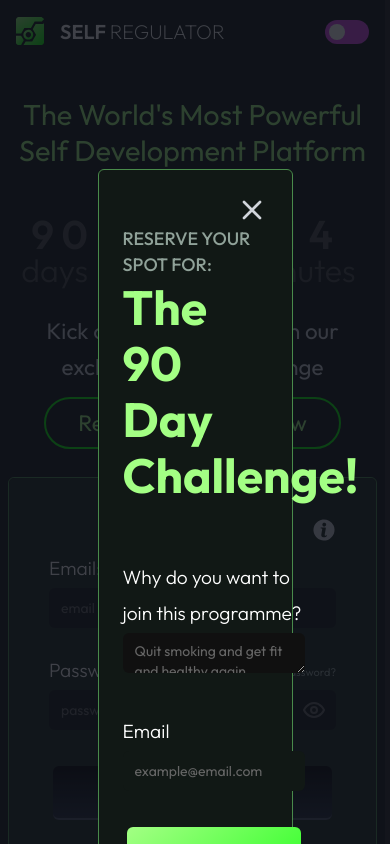
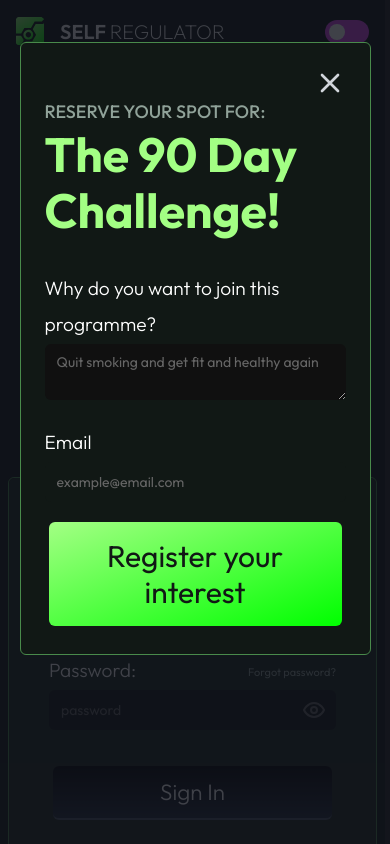
Before and after one commit to JamesPrenticez/pwa, a React (Vite) app in the folder frontend/: page / in a window 390 px wide. Both pictures are taken after a click on the button "Reserve Your Spot Now". Built offline with nearby package versions, Linux system fonts and the light colour scheme; what axios-mock-adapter would draw is missing.

Commit message:
fix handle change on text-area-input, update footer fontsize for mobile

```diff
--- a/frontend/src/components/common/modal.tsx
+++ b/frontend/src/components/common/modal.tsx
@@ -42,7 +42,7 @@ export const Modal = ({
     >
       <div
         className={twMerge(
-          "bg-tarantula rounded-md fixed z-50 top-[5%] left-[25%] w-[50%] h-[90%] p-6 border border-grass",
+          "bg-tarantula rounded-md fixed z-50 top-[5%] left-[5%] md:left-[25%] w-[90%] md:w-[50%] h-[90%] p-6 border border-grass",
           className,
         )}
         onClick={(e) => e.stopPropagation()}
--- a/frontend/src/components/layout/footer.tsx
+++ b/frontend/src/components/layout/footer.tsx
@@ -1,8 +1,11 @@
-import type { ReactElement } from "react";
+import { useMemo, type ReactElement } from "react";
+import dayjs from "dayjs";
 
 export const Footer = (): ReactElement => {
+  const yearString = useMemo(() => dayjs().format("YYYY"), []);
+
   return (
-    <footer className="w-full h-64 text-theme-secondary pt-5 bg-tarantula text-secondary">
+    <footer className="w-full h-64 text-theme-secondary pt-5 bg-tarantula text-secondary text-[1.2rem]">
       <div className="mt-16 w-full flex items-center justify-center ">
         <a
           href="https://github.com/JamesPrenticez"
@@ -22,7 +25,8 @@ export const Footer = (): ReactElement => {
         </a>
       </div>
       <p className="w-full flex items-center justify-center mt-3">
-        <span className="font-bold pr-2">Created by:</span>James Prentice 2023
+        <span className="font-bold pr-2">Created by:</span>James Prentice{" "}
+        {yearString}
       </p>
     </footer>
   );
--- a/frontend/src/components/ui/input-text-area.tsx
+++ b/frontend/src/components/ui/input-text-area.tsx
@@ -4,13 +4,13 @@ import { twMerge } from "tailwind-merge";
 
 interface TextAreaProps
   extends React.TextareaHTMLAttributes<HTMLTextAreaElement> {
-  // add custom props here
   maxLength?: number; // Set the maximum number of characters
 }
 
 const InputTextArea: React.FC<TextAreaProps> = ({
   className,
   maxLength,
+  onChange,
   ...props
 }) => {
   const textareaRef = useRef<HTMLTextAreaElement>(null);
@@ -31,8 +31,9 @@ const InputTextArea: React.FC<TextAreaProps> = ({
       setHeight(`${textareaRef.current.scrollHeight}px`);
     }
 
-    if (props.onChange) {
-      props.onChange(e);
+    // Call the onChange passed as a prop
+    if (onChange) {
+      onChange(e);
     }
   };
 
@@ -40,7 +41,7 @@ const InputTextArea: React.FC<TextAreaProps> = ({
     <textarea
       className={twMerge(
         `flex
-        min-h-[2.5rem]
+        min-h-[3.5rem]
         w-full
         rounded-md
         border
--- a/frontend/src/pages/Home/banner-with-content.tsx
+++ b/frontend/src/pages/Home/banner-with-content.tsx
@@ -24,8 +24,9 @@ export const BannerWithContent = ({ title, children }: BannerProps) => {
           "
       >
         <div className="bg-[url('../assets/triangle-bg.png'),linear-gradient(to_right,#1f1d1e3b,#3d3a3f37)] absolute inset-0 flex items-center justify-center">
-
-        <h1 className="text-2xl text-center md:text-5xl font-[600]">{title}</h1>
+          <h1 className="text-2xl text-center md:text-5xl font-[600]">
+            {title}
+          </h1>
         </div>
         <div className="bg-glass opacity-50 flex absolute inset-0" />
       </div>
--- a/frontend/src/pages/Home/hero.tsx
+++ b/frontend/src/pages/Home/hero.tsx
@@ -12,7 +12,9 @@ export const Hero = () => {
   return (
     <div className="flex flex-col md:flex-row justify-between gap-4 mt-[2rem] md:mt-[6rem] mb-[4rem] h-full">
       <div className="flex flex-col justify-center items-center grow">
-        <h1 className="text-[1.8rem] px-2 text-sage md:text-7xl text-center md:text-left">{project.best}</h1>
+        <h1 className="text-[1.8rem] px-2 text-sage md:text-7xl text-center md:text-left">
+          {project.best}
+        </h1>
         {/* <h1 className='text-3xl text-gray-300'>{project.record}</h1> */}
 
         <div className="mt-[2rem] md:mt-[4rem] flex flex-col items-center gap-2 md:gap-8">
--- a/frontend/src/pages/Home/index.tsx
+++ b/frontend/src/pages/Home/index.tsx
@@ -28,7 +28,7 @@ export const Home = (): ReactElement => {
       </MaxWidthWrapper>
 
       <BannerWithContent title={project.move}></BannerWithContent>
-{/*
+      {/*
       <MaxWidthWrapper className="flex flex-col min-h-[50rem]">
         <div className="grid grid-cols-3 gap-10">
           <div className="flex flex-col items-center border-2 rounded">
--- a/frontend/src/pages/Home/my-reserve-spot-modal.tsx
+++ b/frontend/src/pages/Home/my-reserve-spot-modal.tsx
@@ -57,21 +57,21 @@ export const ReserveSpotModal = ({ isOpen, setIsOpen }: ReserveModalProps) => {
   }
 
   return (
-    <Modal isOpen={isOpen} setIsOpen={setIsOpen} className="h-auto top-[20%]">
+    <Modal isOpen={isOpen} setIsOpen={setIsOpen} className="h-auto top-[5%] md:top-[20%]">
       <div>
         <h4 className="text-lg font-medium text-mist">
           RESERVE YOUR SPOT FOR:
         </h4>
-        <h1 className="text-5xl font-bold text-sage mb-12">
+        <h1 className="text-5xl font-bold text-sage mb-6 md:mb-12">
           The 90 Day Challenge!
         </h1>
-        <form className="grid gap-4">
+        <form className="grid gap-0 md:gap-4">
           <Label value="Why do you want to join this programme?" htmlFor="goal">
             <InputTextArea
               id="goal"
               placeholder="Quit smoking and get fit and healthy again"
               value={formData.goal}
-              onChange={() => {}}
+              onChange={handleChange}
               className="focus-visible:ring-2 focus-visible:ring-major"
               autoFocus
             />
--- a/frontend/src/utils/formValidation/useForm.ts
+++ b/frontend/src/utils/formValidation/useForm.ts
@@ -33,11 +33,13 @@ export function useForm<T>({
     useState<Record<string, IValidationResult>>(initialErrors);
   // console.log(formErrors)
 
-  const handleChange = (e: React.ChangeEvent<HTMLInputElement>) => {
+  const handleChange = (
+    e: React.ChangeEvent<HTMLInputElement | HTMLTextAreaElement>,
+  ) => {
     const fieldKey = e.target.name ? e.target.name : e.target.id;
 
     if (!fieldKey) {
-      throw new Error("please provide a name or id attribute for your input");
+      throw new Error("Please provide a name or id attribute for your input");
     }
 
     const newValue = e.target.value as unknown as T[keyof T];
@@ -49,7 +51,7 @@ export function useForm<T>({
 
     // Validates the entire schema
     const validationResult = validatorFn(updatedFormData, validationSchema);
-    // Append single field to prev results, thus only preforming validation on one feild at a time
+    // Append single field to prev results, thus only performing validation on one field at a time
     const mergedValidationResult = {
       ...formErrors,
       [fieldKey]: validationResult[fieldKey],
```
Also changed, not shown: 1 other file (tests, documents, lock files or other folders).
